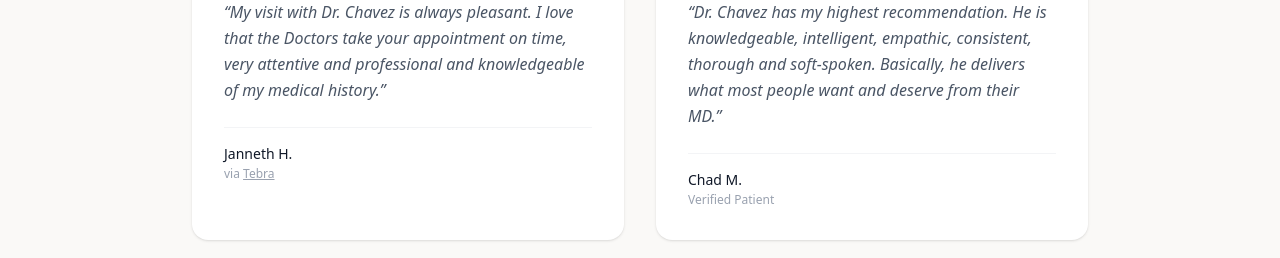
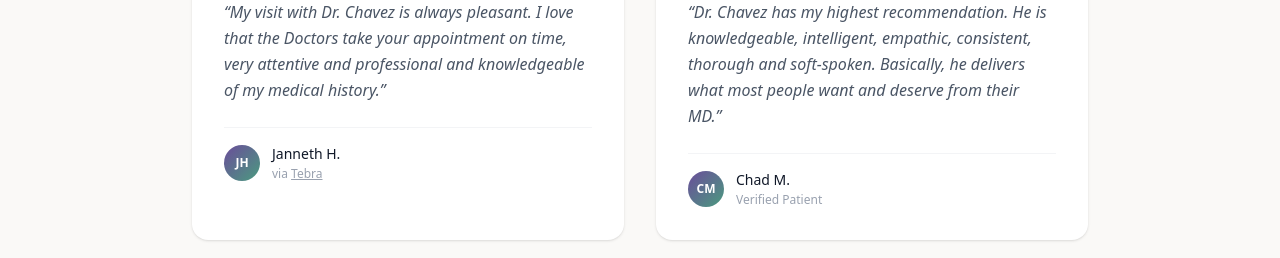
Before and after one commit to BrandonCTW/mchavezmd, a Next.js app in the folder site/: page /homepage2 in a window 1280 px wide. Shown: the part 3900-4158 px from the top of the page. Built offline with nearby package versions, Linux system fonts and the light colour scheme.

Commit message:
Add gradient avatar initials to homepage2 testimonial cards
Co-Authored-By: Claude Sonnet 4.6 <noreply@anthropic.com>

```diff
--- a/site/src/app/homepage2/page.tsx
+++ b/site/src/app/homepage2/page.tsx
@@ -462,7 +462,15 @@ export default function Homepage2() {
                   the Doctors take your appointment on time, very attentive and
                   professional and knowledgeable of my medical history.&rdquo;
                 </blockquote>
-                <div className="mt-6 pt-4 border-t border-gray-100">
+                <div className="mt-6 pt-4 border-t border-gray-100 flex items-center gap-3">
+                  <div
+                    className="w-9 h-9 rounded-full flex items-center justify-center text-white text-xs font-semibold flex-shrink-0"
+                    style={{ background: "linear-gradient(135deg, #6B4C9A 0%, #4A9B7F 100%)" }}
+                    aria-hidden="true"
+                  >
+                    JH
+                  </div>
+                  <div>
                     <p className="font-medium text-gray-900 text-sm">Janneth H.</p>
                     <p className="text-xs text-gray-400 mt-0.5">
                       via{" "}
@@ -475,6 +483,7 @@ export default function Homepage2() {
                         Tebra
                       </a>
                     </p>
+                  </div>
                 </div>
               </div>
             </div>
@@ -503,9 +512,18 @@ export default function Homepage2() {
                   soft-spoken. Basically, he delivers what most people want and
                   deserve from their MD.&rdquo;
                 </blockquote>
-                <div className="mt-6 pt-4 border-t border-gray-100">
+                <div className="mt-6 pt-4 border-t border-gray-100 flex items-center gap-3">
+                  <div
+                    className="w-9 h-9 rounded-full flex items-center justify-center text-white text-xs font-semibold flex-shrink-0"
+                    style={{ background: "linear-gradient(135deg, #6B4C9A 0%, #4A9B7F 100%)" }}
+                    aria-hidden="true"
+                  >
+                    CM
+                  </div>
+                  <div>
                     <p className="font-medium text-gray-900 text-sm">Chad M.</p>
                     <p className="text-xs text-gray-400 mt-0.5">Verified Patient</p>
+                  </div>
                 </div>
               </div>
             </div>
```
Lines whose indentation alone changed are shown as unchanged.
